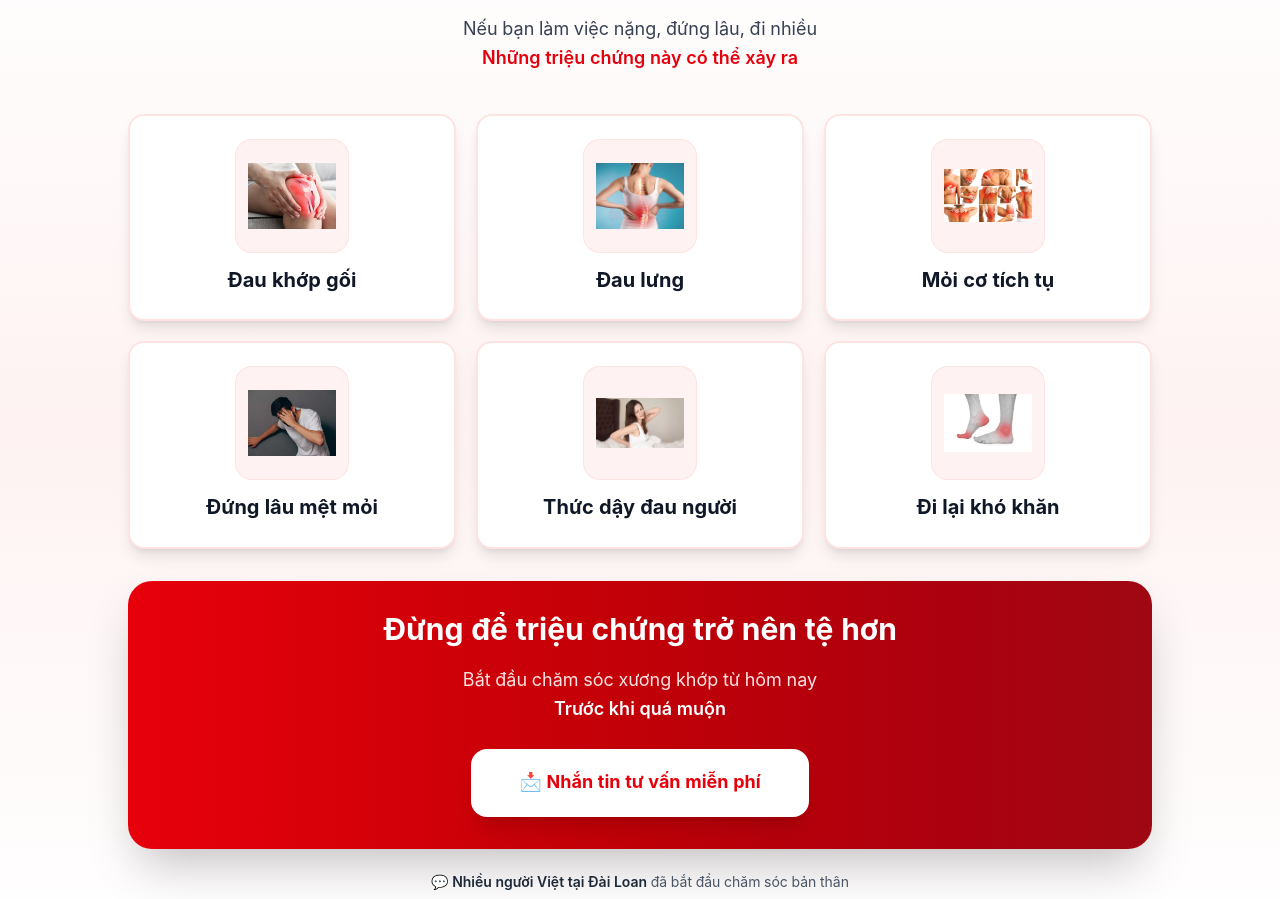
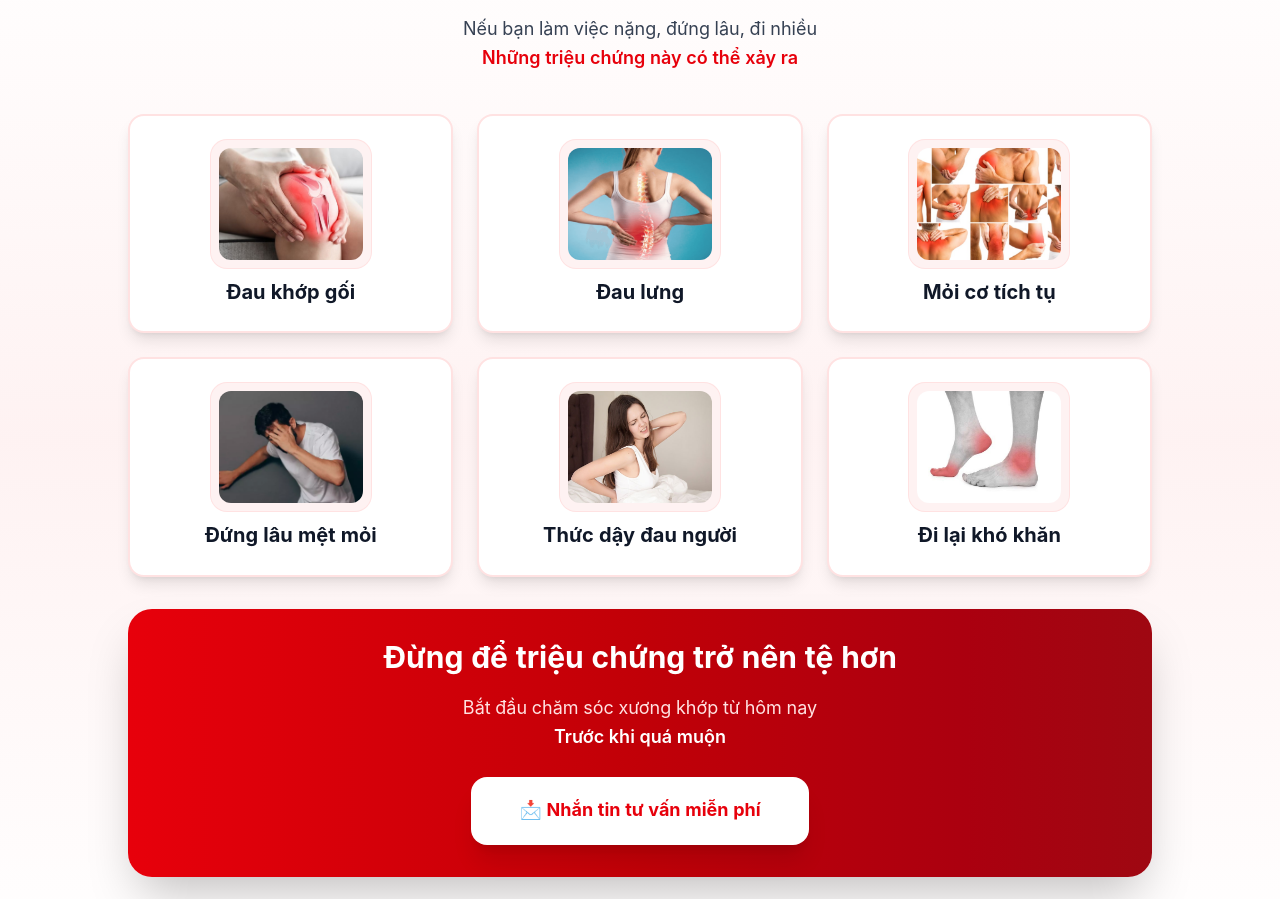
Before and after one commit to cimerkong-jpg/alkamilk, a React (Vite) app: page / in a window 1280 px wide. Shown: the part 1211-2110 px from the top of the page. Built offline with nearby package versions, Linux system fonts and the light colour scheme.

Commit message:
Tighten pain card spacing

```diff
--- a/src/components/PainPoints.tsx
+++ b/src/components/PainPoints.tsx
@@ -28,18 +28,18 @@ const PainPoints = () => {
         </div>
 
         {/* Pain Cards - Mobile Optimized, Larger Touch Targets */}
-        <div className="grid grid-cols-2 lg:grid-cols-3 gap-3 sm:gap-4 md:gap-5 mb-8">
+        <div className="grid grid-cols-2 lg:grid-cols-3 gap-4 sm:gap-5 md:gap-6 mb-8">
           {painPoints.map((pain) => (
             <div
               key={pain.id}
-              className="bg-white rounded-2xl p-3 sm:p-5 md:p-6 shadow-lg hover:shadow-xl transition-all border-2 border-red-100 hover:border-red-300 transform hover:scale-[1.02]"
+              className="bg-white rounded-2xl px-3 py-4 sm:p-5 md:p-6 shadow-lg hover:shadow-xl transition-all border-2 border-red-100 hover:border-red-300 transform hover:scale-[1.02]"
             >
-              <div className="mb-3 sm:mb-4 flex justify-center">
-                <div className="flex h-20 w-20 items-center justify-center rounded-2xl bg-red-50 p-2.5 ring-1 ring-red-100 sm:h-24 sm:w-24 sm:p-3 md:h-28 md:w-28">
+              <div className="mb-3 flex justify-center">
+                <div className="flex h-24 w-full max-w-32 items-center justify-center rounded-2xl bg-red-50 p-2 ring-1 ring-red-100 sm:h-28 sm:max-w-36 md:h-32 md:max-w-40">
                   <img
                     src={painIconSrc[pain.icon]}
                     alt=""
-                    className="h-full w-full object-contain"
+                    className="h-full w-full object-cover rounded-xl"
                     loading="lazy"
                   />
                 </div>
```
